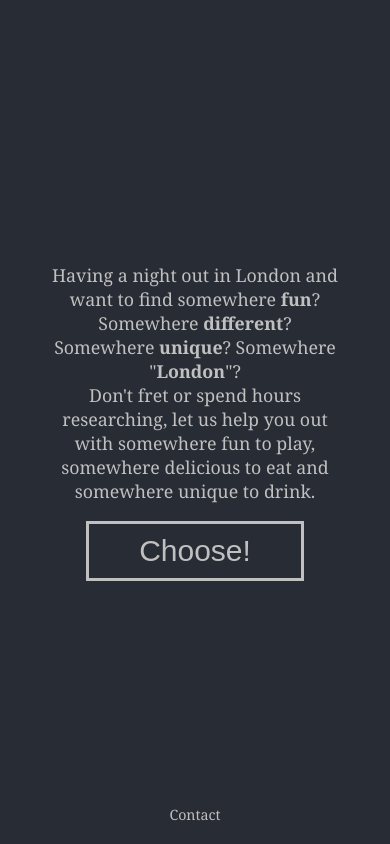
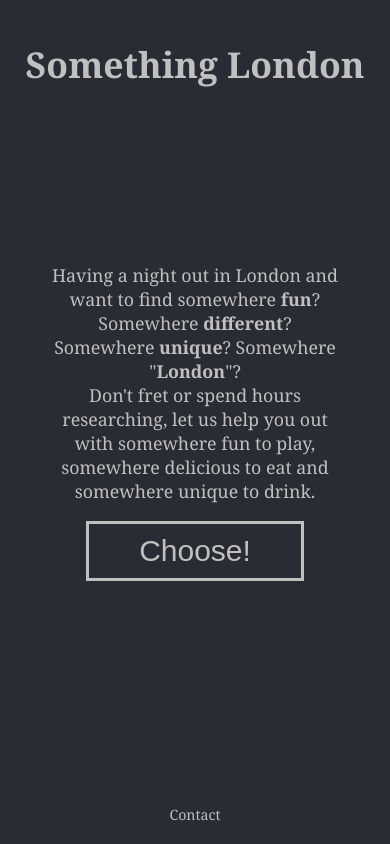
Before and after one commit to votemike/something-london, a React (Create React App) app: page / in a window 390 px wide. Built offline with nearby package versions, Linux system fonts and the light colour scheme.

Commit message:
Adding H1

```diff
--- a/src/App.css
+++ b/src/App.css
@@ -4,6 +4,11 @@
   background-color: #282c34;
   min-height: 100vh;
   font-size: calc(10px + 2vmin);
+}
+
+h1 {
+  margin-top: 0;
+  padding-top: 40px;
 }
 
 footer {
@@ -38,7 +43,7 @@ footer .link:hover {
   }
 
   .row.second {
-    top: 0;
+    top: 54px;
     left: 50%;
     transform: translate(-50%, 0);
     width: 100%;
--- a/src/App.js
+++ b/src/App.js
@@ -63,7 +63,7 @@ class App extends React.Component {
   render() {
     return (
       <div className="App">
-        <header className="App-header">
+        <h1>Something London</h1>
         <div className={this.state.showResults ? 'hidden row first' : 'row first'}>
           {this.blurb}
           <button onClick={() => {
@@ -91,7 +91,6 @@ class App extends React.Component {
             <a target="_blank" rel="noopener noreferrer" href={this.drink.href} className="selection link">{this.drink.name}</a>
           </div>
         </div>
-        </header>
         <footer>
           <a href="https://votemike.co.uk" className="link">Contact</a>
         </footer>
```
Lines whose indentation alone changed are shown as unchanged.
